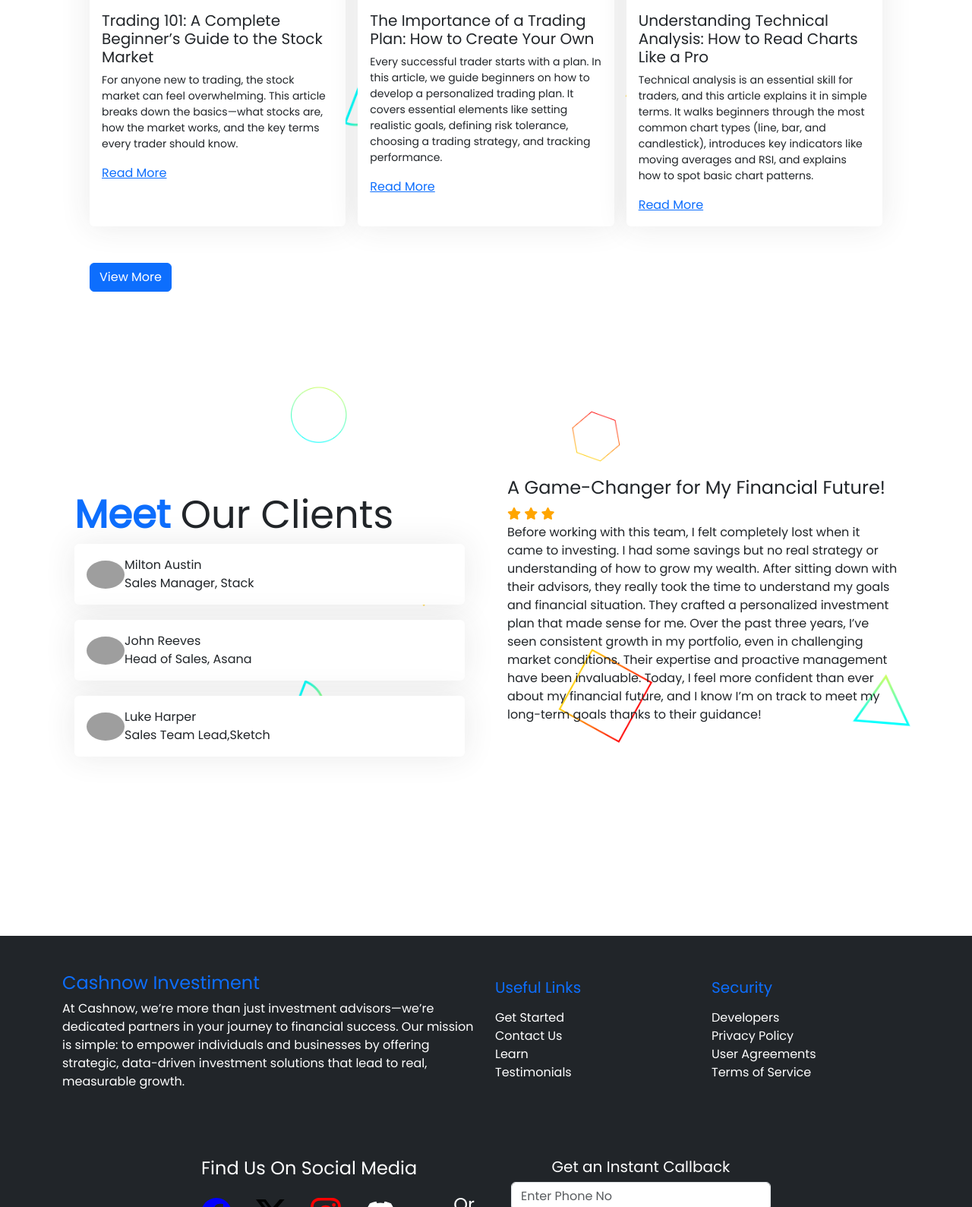
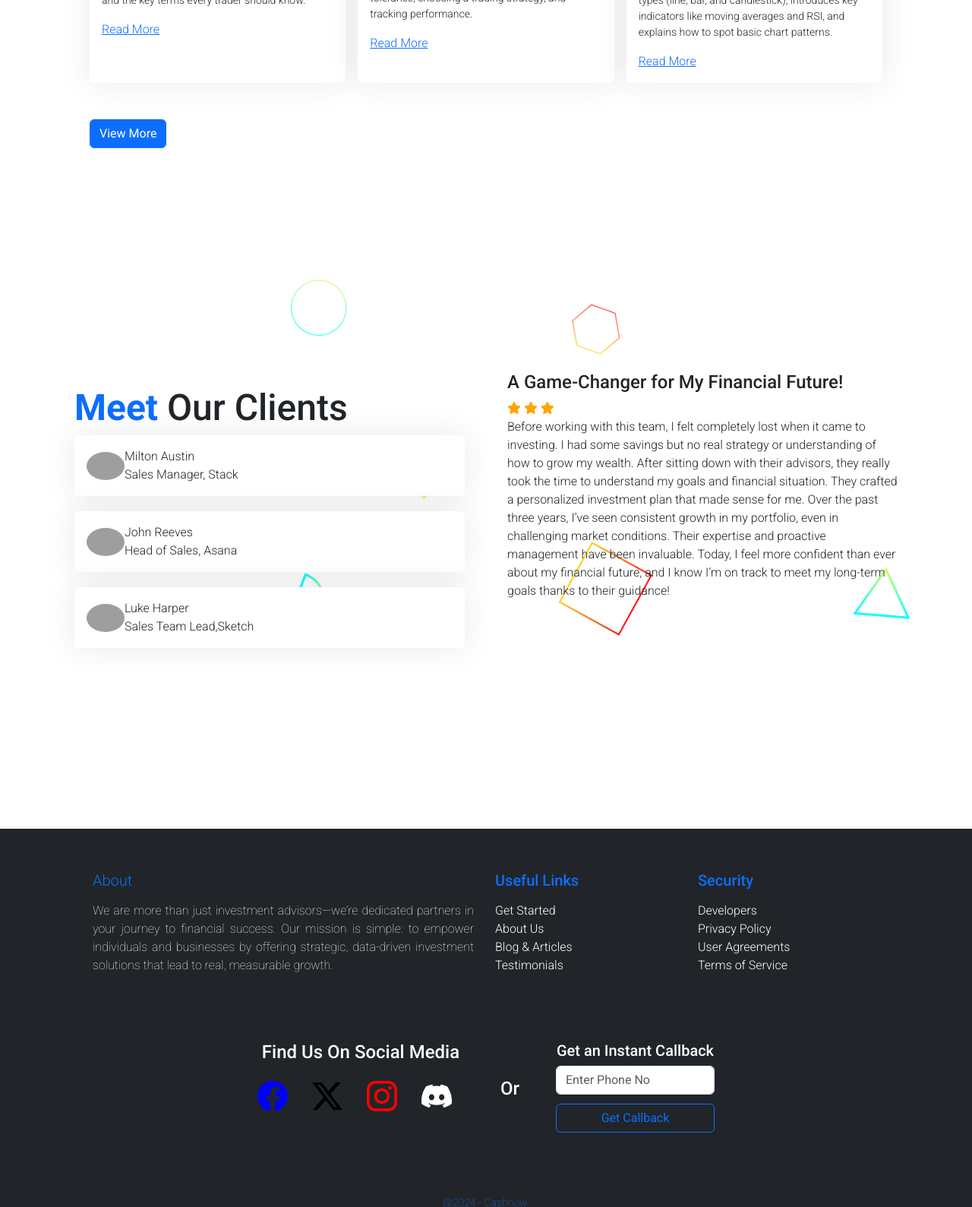
Before and after one commit to Kiprotich-Code/now-invest, a Django app: page / in a window 1280 px wide. Shown: the part 4911-6500 px from the top of the page at 76% size. Run offline with Django 4.2, Linux system fonts and the light colour scheme; some libraries are stand-ins or nearby versions; grey boxes are pictures that could not be loaded.

Commit message:
landing page - update

```diff
--- a/core/templates/index.html
+++ b/core/templates/index.html
@@ -21,11 +21,13 @@
 
 <body>
     <!-- ========== Start Header ========== -->
-    <div class="header vh-100 rounded header-bg">
+    <div class="header rounded header-bg text-light">
         <!-- nav  -->
-        <nav class="navbar navbar-expand-lg bg-light p-3 fixed-top">
+        <nav class="navbar navbar-expand-lg bg-light p-3 fixed-top shadow">
             <div class="container-fluid">
-                <a class="navbar-brand px-md-5 text-primary fw-bold" id="brand" href="#">CASHNOW</a>
+                <a class="navbar-brand px-md-5 text-primary fw-bold" id="brand" href="#">
+                    <img src="{% static 'images/logo-bg.png' %}" alt="" style="width: 60px;">
+                </a>
                 <button class="navbar-toggler" type="button" data-bs-toggle="collapse"
                     data-bs-target="#navbarSupportedContent" aria-controls="navbarSupportedContent"
                     aria-expanded="false" aria-label="Toggle navigation">
@@ -40,40 +42,52 @@
                             <a class="nav-link" href="#about">About</a>
                         </li>
                         <li class="nav-item">
-                            <a class="nav-link" href="#explore">Explore</a>
+                            <a class="nav-link" href="#get_started">Get Started</a>
                         </li>
                         <li class="nav-item">
-                            <a class="nav-link" href="./properties.html">Properties</a>
+                            <a class="nav-link" href="#features">Features</a>
                         </li>
                         <li class="nav-item">
-                            <a class="nav-link" href="#contact">Contact Us</a>
+                            <a class="nav-link" href="#testimonials">Reviews</a>
                         </li>
                         <li class="nav-item mx-md-5">
                             <a class="btn btn-primary rounded" href="#callback">Instant Callback</a>
                         </li>
+                    </ul>
                 </div>
             </div>
         </nav>
+
         {% block content %}
+
         <!-- header content  -->
-        <div class="p-5">
-            <div class="mt-5">
-                <div class="p-5 col col-md-6 rounded" style="background-color: rgba(250, 250, 250, 0.5);">
-                    <p class="btn btn-sm rounded btn-outline-primary small p-2">Start Today</p>
-                    <p class="btn btn-sm rounded btn-outline-primary small p-2">Learn More</p>
-                    <h1 class="large_h fw-bold">
-                        Invest Your Money With <span class="text-primary">Higher Return</span>
+        <div class="container p-5">
+            <div class="row">
+                <div class="col-md-6 mt-5">
+                    <div class="p-5 rounded" style="background-color: rgba(0, 0, 0, 0.5);">
+                        <h1 class="large_h fw-bold text-white">
+                            Invest Your Money With <span class="text-warning">Higher Returns</span>
                         </h1>
 
-                    <h5 class="">
-                        Low fees, diversified portfolios, and cutting-edge tools, to make investing simple and effective
-                        just for you.
-                        Our tailored strategies and expert guidance empower you to grow your wealth confidently.
+                        <h5 class="text-light">
+                            Low fees, diversified portfolios, and cutting-edge tools to make investing simple and
+                            effective
+                            for you. Secure your financial future with confidence.
                         </h5>
+
+                        <!-- Key Highlights -->
+                        <div class="mt-4 text-light">
+                            <ul class="list-unstyled">
+                                <li><i class="bi bi-arrow-up-right-circle text-success"></i> Maximize Your Returns</li>
+                                <li><i class="bi bi-shield-lock-fill text-success"></i> Secure & Transparent Platform
+                                </li>
+                                <li><i class="bi bi-bar-chart-fill text-success"></i> Real-Time Market Insights</li>
+                            </ul>
+                        </div>
 
                         <!-- social links  -->
                         <div class="mt-4">
-                        <p class="py-2 fw-lighter">Find Us On Social Media</p>
+                            <p class="py-2 fw-lighter">Connect With Us</p>
                             <div class="d-flex gap-3">
                                 <a href="https://facebook.com" class="me-3" target="_blank">
                                     <i class="fab fa-facebook fa-2x"></i>
@@ -93,31 +107,39 @@
                 </div>
             </div>
         </div>
+    </div>
+
     <!-- ========== End Header ========== -->
 
     <!-- ========== Start HERO ========== -->
+    <section id="about">
         <div class="vh-100 bg-vc container">
-        <div class="row">
-            <div class="col p-5">
-                <img src="{% static 'images/vec1.jpg' %}" alt="img" style="width: 100%;" class="rounded">
-            </div>
+            <div class="row py-5">
                 <div class="col p-3">
-                <h2 class="fw-bold">Meet Our Company, Start Your <span class="text-primary">Success Journey</span> Today
+                    <h2 class="fw-bold">Meet Our Company, Start Your <span class="text-primary">Success Journey</span>
+                        Today
                     </h2>
                     <p class="py-3 fw-light"> <strong>"</strong>
                         A journey of a thousand miles, starts today!"
                     </p>
                     <h5 class="py-2">
-                    We are dedicated to your success. Unlock financial growth, implement proven strategies, and leverage
+                        We are dedicated to your success. Unlock financial growth, implement proven strategies, and
+                        leverage
                         innovative solutions designed to
-                    transform your vision into reality. With expert guidance and a trusted team, experience a journey
-                    toward long-term success that puts you ahead in a competitive market. Start today and see the impact
+                        transform your vision into reality. With expert guidance and a trusted team, experience a
+                        journey
+                        toward long-term success that puts you ahead in a competitive market. Start today and see the
+                        impact
                         firsthand.
                     </h5>
                     <button class="btn btn-lg btn-primary rounded">Join Us</button>
                 </div>
+                <div class="col p-5">
+                    <img src="{% static 'images/vec1.jpg' %}" alt="img" style="width: 100%;" class="rounded">
                 </div>
             </div>
+        </div>
+    </section>
     <!-- ========== End HERO ========== -->
 
     <div style="background-color: #3A0AFF;">
@@ -146,6 +168,7 @@
     </div>
 
     <!-- ========== Start Get Started ========== -->
+    <section id="get_started">
         <div class="container p-5 bg-vc">
             <div class="row">
                 <div class="col p-3">
@@ -179,7 +202,8 @@
                             </div>
                             <div>
                                 <h5 class="text-dark">Sit Back, Relax and Earn</h5>
-                            <p class="lead text-muted pb-3">Our team of experts would make tough investiment decisions,
+                                <p class="lead text-muted pb-3">Our team of experts would make tough investiment
+                                    decisions,
                                     so you can come back next time and spend your cash!</p>
                             </div>
                         </div>
@@ -190,15 +214,17 @@
                 </div>
             </div>
         </div>
+    </section>
     <!-- ========== End Get Started ========== -->
 
     <!-- ========== Start Features ========== -->
-    <div class="features">
+    <section id="features">
+        <div class="featuress">
             <div class="container py-5">
                 <div class="row">
                     <div class="col">
-                    <!-- <img src="{% images/img9.url.jpeg" alt=""
-                        style="width: 100%; height: 100%;" class="rounded"> -->
+                        <img src="{% static 'images/forex.webp' %}" alt=""
+                        style="width: 100%; height: 100%;" class="rounded">
                     </div>
                     <div class="col d-flex flex-column gap-3">
                         <h1 class="large_h"><span class="text-primary">Features</span> We Have</h1>
@@ -211,22 +237,28 @@
 
                         <div class="card p-3">
                             <h5> Consistent and Measurable Results</h5>
-                        <p class="small"> We track every step of your financial journey, providing consistent returns
-                            and measurable growth. Our focus on diversified portfolios and market insights ensures that
+                            <p class="small"> We track every step of your financial journey, providing consistent
+                                returns
+                                and measurable growth. Our focus on diversified portfolios and market insights ensures
+                                that
                                 your investments are resilient and constantly aligned with changing market dynamics.</p>
                         </div>
 
                         <div class="card p-3">
                             <h5> Long-Term Wealth Building</h5>
-                        <p class="small"> Our approach prioritizes sustainable wealth creation. We don’t just aim for
-                            short-term gains—we help you build a financial foundation that secures your future, with a
+                            <p class="small"> Our approach prioritizes sustainable wealth creation. We don’t just aim
+                                for
+                                short-term gains—we help you build a financial foundation that secures your future, with
+                                a
                                 focus on steady and reliable growth over time.</p>
                         </div>
 
                         <div class="card p-3">
                             <h5> Expert Guidance at Every Stage</h5>
-                        <p class="small"> Navigating the complexities of the financial world can be overwhelming. Our
-                            team of seasoned experts is with you every step of the way, offering insights and guidance
+                            <p class="small"> Navigating the complexities of the financial world can be overwhelming.
+                                Our
+                                team of seasoned experts is with you every step of the way, offering insights and
+                                guidance
                                 to ensure that every decision you make is a step toward greater financial success.</p>
                         </div>
                     </div>
@@ -234,6 +266,7 @@
                 </div>
             </div>
         </div>
+    </section>
     <!-- ========== End Features ========== -->
 
     <!-- ========== Start Pro Traders ========== -->
@@ -243,8 +276,7 @@
             Miss</h5>
         <div class="d-flex gap-3">
             <div class="card" style="width: 40rem;">
-                <img src="{% static 'images/img9.url' %}"
-                    class="card-img-top" alt="...">
+                <img src="{% static 'images/img1.jpeg' %}" class="card-img-top" alt="...">
                 <div class="card-body">
                     <h5 class="card-title">Mastering Risk Management: The Key to Long-Term Trading Success</h5>
                     <p class="card-text small fw-light">Every trader knows that risk management is essential, but few
@@ -256,8 +288,7 @@
             </div>
 
             <div class="card" style="width: 40rem;">
-                <img src="{% static 'images/img9.url' %}"
-                    class="card-img-top" alt="...">
+                <img src="{% static 'images/img1.jpeg' %}" class="card-img-top" alt="...">
                 <div class="card-body">
                     <h5 class="card-title">Algorithmic Trading: How to Automate Your Strategy for Consistent Profits
                     </h5>
@@ -269,8 +300,7 @@
             </div>
 
             <div class="card" style="width: 40rem;">
-                <img src="{% static 'images/img9.url' %}"
-                    class="card-img-top" alt="...">
+                <img src="{% static 'images/img1.jpeg' %}" class="card-img-top" alt="...">
                 <div class="card-body">
                     <h5 class="card-title">How to Trade During Market Volatility: Strategies for Profit in Uncertain
                         Times</h5>
@@ -290,30 +320,32 @@
     <!-- ========== End Pro Traders ========== -->
 
     <!-- ========== Start Beginner Articles ========== -->
-    <div class="container px-5 bg-vc">
+    <section id="articles">
+        <div class="container p-5 bg-vc">
             <h3 class="large_h">Articles For <strong class="text-primary">Begginers</strong></h3>
             <h5 class="py-3">If You're <strong class="text-primary">Starting Out</strong> You Don't Want To
                 Miss This!</h5>
             <div class="d-flex gap-3">
                 <div class="card" style="width: 40rem;">
-                <img src="{% static 'images/img9.url' %}"
-                    class="card-img-top" alt="...">
+                    <img src="{% static 'images/img9.jpeg' %}" class="card-img-top" alt="...">
                     <div class="card-body">
                         <h5 class="card-title">Trading 101: A Complete Beginner’s Guide to the Stock Market</h5>
                         <p class="card-text small fw-light">For anyone new to trading, the stock market can feel
-                        overwhelming. This article breaks down the basics—what stocks are, how the market works, and the
+                            overwhelming. This article breaks down the basics—what stocks are, how the market works, and
+                            the
                             key terms every trader should know. </p>
                         <a href="#" class="">Read More</a>
                     </div>
                 </div>
 
                 <div class="card" style="width: 40rem;">
-                <img src="{% static 'images/img9.url' %}"
-                    class="card-img-top" alt="...">
+                    <img src="{% static 'images/img9.jpeg' %}" class="card-img-top" alt="...">
                     <div class="card-body">
                         <h5 class="card-title">The Importance of a Trading Plan: How to Create Your Own</h5>
-                    <p class="card-text small fw-light">Every successful trader starts with a plan. In this article, we
-                        guide beginners on how to develop a personalized trading plan. It covers essential elements like
+                        <p class="card-text small fw-light">Every successful trader starts with a plan. In this article,
+                            we
+                            guide beginners on how to develop a personalized trading plan. It covers essential elements
+                            like
                             setting realistic goals, defining risk tolerance, choosing a trading strategy, and tracking
                             performance.</p>
                         <a href="#" class="">Read More</a>
@@ -321,12 +353,12 @@
                 </div>
 
                 <div class="card" style="width: 40rem;">
-                <img src="{% static 'images/img9.url' %}"
-                    class="card-img-top" alt="...">
+                    <img src="{% static 'images/img9.jpeg' %}" class="card-img-top" alt="...">
                     <div class="card-body">
                         <h5 class="card-title">Understanding Technical Analysis: How to Read Charts Like a Pro</h5>
 
-                    <p class="card-text small fw-light">Technical analysis is an essential skill for traders, and this
+                        <p class="card-text small fw-light">Technical analysis is an essential skill for traders, and
+                            this
                             article explains it in simple terms. It walks beginners through the most common chart types
                             (line, bar, and candlestick), introduces key indicators like moving averages and RSI, and
                             explains how to spot basic chart patterns. </p>
@@ -338,6 +370,7 @@
                 <button class="btn btn-primary rounded">View More</button>
             </div>
         </div>
+    </section>
     <!-- ========== End Beginner Articles ========== -->
 
     <!-- ========== Start Testimonials ========== -->
@@ -474,12 +507,12 @@
     <!-- Footer  -->
     <footer>
         <div class="container-fluid bg-dark text-white">
-            <div class="container py-5">
+            <div class="container p-5">
                 <div class="row">
-                    <div class="col-12 col-md-6">
-                        <h4 class="text-primary">Cashnow Investiment</h4>
-                        <p class="">
-                            At Cashnow, we’re more than just investment advisors—we’re dedicated partners in
+                    <div class="col-12 col-md-6 px-3">
+                        <h5 class="text-primary py-2 fw-light">About</h5>
+                        <p class="fw-lighter" style="text-align: justify;">
+                            We are more than just investment advisors—we’re dedicated partners in
                             your journey to financial success. Our mission is simple: to empower individuals and
                             businesses by offering strategic, data-driven investment solutions that lead to real,
                             measurable growth.
@@ -488,10 +521,10 @@
                     <div class="col-12 col-sm-3">
                         <h5 class="text-primary py-2">Useful Links</h5>
                         <ul>
-                            <li><a class="text-decoration-none text-white" href="#">Get Started</a></li>
-                            <li><a class="text-decoration-none text-white" href="#contact">Contact Us</a></li>
-                            <li><a class="text-decoration-none text-white" href="#contact">Learn</a></li>
-                            <li><a class="text-decoration-none text-white" href="#contact">Testimonials</a></li>
+                            <li><a class="text-decoration-none text-white" href="#get_started">Get Started</a></li>
+                            <li><a class="text-decoration-none text-white" href="#about">About Us</a></li>
+                            <li><a class="text-decoration-none text-white" href="#articles">Blog & Articles</a></li>
+                            <li><a class="text-decoration-none text-white" href="#testimonials">Testimonials</a></li>
                         </ul>
                     </div>
                     <div class="col-12 col-sm-3">
--- a/static/css/style.css
+++ b/static/css/style.css
@@ -1,4 +1,4 @@
-@import url("https://fonts.googleapis.com/css2?family=Poppins:weight@100;200;300;400;500;600;700;800&display=swap");
+@import url('https://fonts.googleapis.com/css2?family=Roboto:ital,wght@0,100;0,300;0,400;0,500;0,700;0,900;1,100;1,300;1,400;1,500;1,700;1,900&display=swap');
 
 * {
     margin: 0;
@@ -7,7 +7,7 @@
 
 body {
     background-color: #fff;
-    font-family: "Poppins", sans-serif;
+    font-family: "Roboto", sans-serif;
     font-weight: 300;
 }
 
@@ -48,21 +48,45 @@ body {
     margin-top: -19px;
 }
 
-.header-bg {
-    background-image: url('../images/vec4.avif'), url('../images/scattered-forcefields.png');
-    background-position: right, left;
-    background-size: contain;
-    background-repeat: no-repeat, no-repeat;
-}
-
 .bg-vc {
     background-image: url('../images/scattered-forcefields.png');
     background-size: cover;
 }
 
+.header-bg {
+    background-image: url('../images/stock-photo-warm-light-bulb-pile-coins-copy-space-black-bokeh-blackground.jpeg');
+    background-size: cover;
+    background-position: center;
+}
+
 .large_h {
-    font-size: 4vw;
+    font-size: 3rem;
 }
+
+.header ul {
+    list-style-type: none;
+    padding: 0;
+}
+
+.header ul li {
+    font-size: 1.2rem;
+    margin-bottom: 0.5rem;
+}
+
+.header i {
+    margin-right: 10px;
+}
+
+.header-bg .btn-outline-primary {
+    border-color: #ffc107;
+    color: #ffc107;
+}
+
+.header-bg .btn-outline-primary:hover {
+    background-color: #ffc107;
+    color: #fff;
+}
+
 
 ul {
     margin: 0;
@@ -96,7 +120,7 @@ a {
 
 
 .features {
-    background-image: url('../images/img1.jpeg');
+    background-image: url('../images/forex.webp');
     background-repeat: no-repeat;
     background-size: cover;
     background-position: top;
```
Also changed, not shown: static/images/forex.webp (added), static/images/logo-bg.png (added), static/images/logo.jpeg (added). Lines whose indentation alone changed are shown as unchanged.
